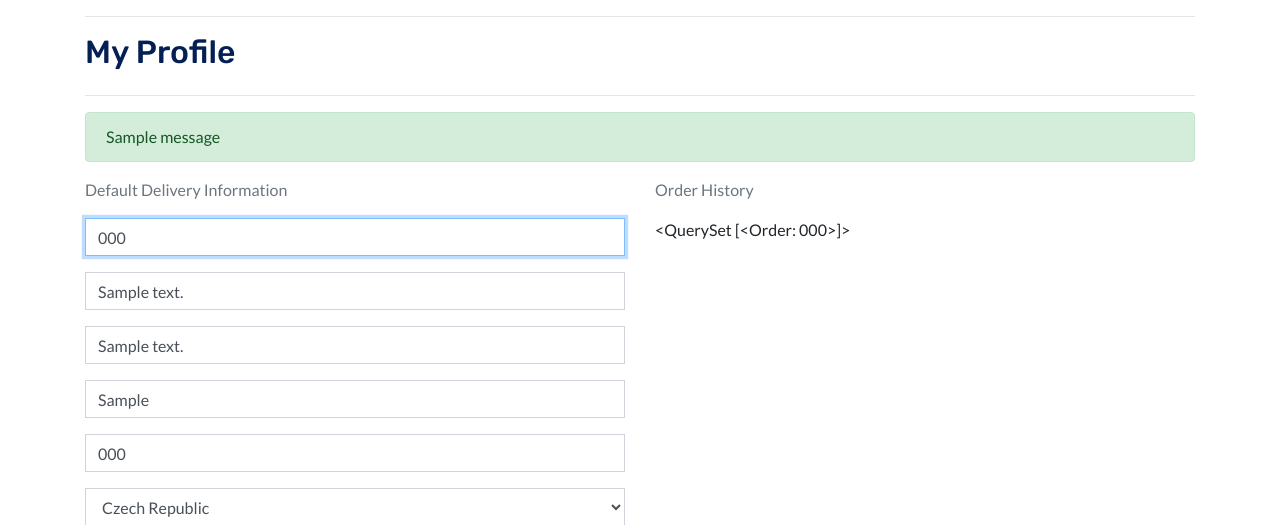
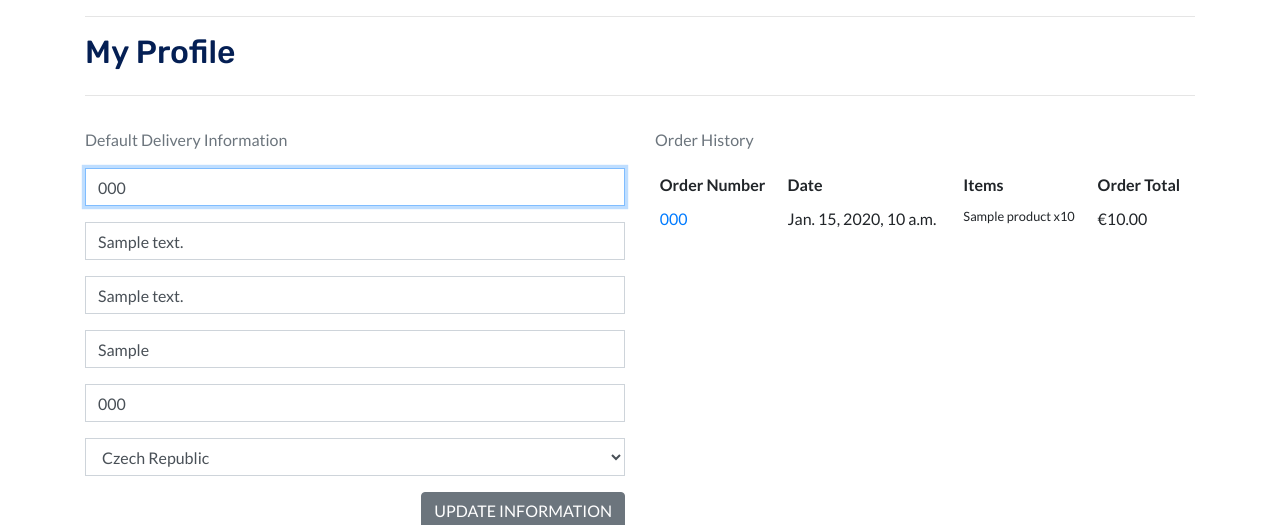
Before and after one commit to redlik/django_sportclub_m4, a Django app: page /profile/ in a window 1280 px wide. Shown: the part 96-621 px from the top of the page. Run offline with Django 3.2, Linux system fonts and the light colour scheme; a user stored in the database is signed in; tables that the repository leaves empty hold one stand-in row (values such as "Sample post"); one stand-in notice (Sample message) is shown; some libraries are stand-ins or nearby versions; some web fonts are replaced.

Commit message:
Added list of orders to Profile page

```diff
--- a/profiles/templates/profiles/profile.html
+++ b/profiles/templates/profiles/profile.html
@@ -26,17 +26,15 @@
         <div class="row">
             <div class="col">
                 {% if messages %}
-                   <ul class="list-unstyled">
-                            {% for message in messages %}
-                                 {% if "signed" in message|safe %}
-                                    <div></div>
-                                {% else %}
+                    <ul class="list-unstyled">
+                        {% for message in messages %}
+                            {% if "Profile updated successfully" in message|safe %}
                                 <li{% if message.tags %} class="alert alert-success" role="alert"{% endif %}>
                                     {{ message }}
                                 </li>
-                                {% endif %}
-                            {% endfor %}
-                        </ul>
+                            {% endif %}
+                        {% endfor %}
+                    </ul>
                 {% endif %}
             </div>
         </div>
@@ -51,7 +49,43 @@
             </div>
             <div class="col-12 col-lg-6">
                 <p class="text-muted">Order History</p>
-                {{ orders }}
+                <div class="order-history table-responsive">
+                    <table class="table table-sm table-borderless">
+                        <thead>
+                        <tr>
+                            <th>Order Number</th>
+                            <th>Date</th>
+                            <th>Items</th>
+                            <th>Order Total</th>
+                        </tr>
+                        </thead>
+                        <tbody>
+                        {% for order in orders %}
+                            <tr>
+                                <td>
+                                    <a href="{% url 'order_history' order.order_number %}"
+                                       title="{{ order.order_number }}">
+                                        {{ order.order_number|truncatechars:8 }}
+                                    </a>
+                                </td>
+                                <td>{{ order.date }}</td>
+                                <td>
+                                    <ul class="list-unstyled">
+                                        {% for item in order.lineitem.all %}
+                                            <li class="small">
+                                                {% if item.product.has_sizes %}
+                                                    Size {{ item.product.size|upper }}
+                                                {% endif %}{{ item.product.name }} x{{ item.quantity }}
+                                            </li>
+                                        {% endfor %}
+                                    </ul>
+                                </td>
+                                <td>€{{ order.grand_total }}</td>
+                            </tr>
+                        {% endfor %}
+                        </tbody>
+                    </table>
+                </div>
             </div>
         </div>
 {% endblock %}
```
